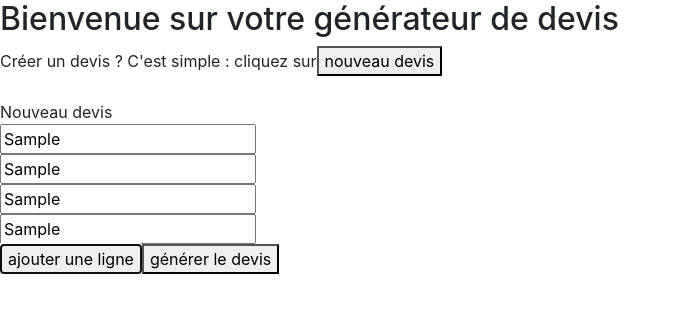
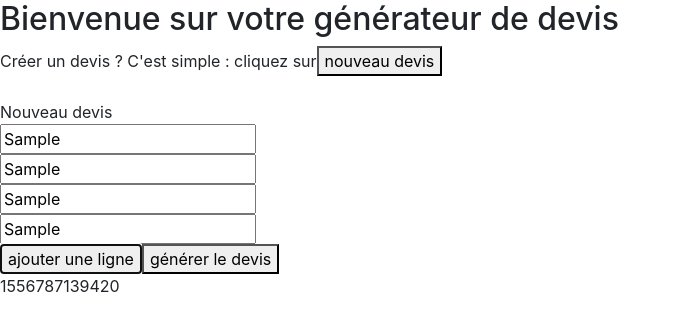
Before and after one commit to sandix34/Devis-generator-react, a React (Create React App) app: page / in a window 1280 px wide. Both pictures are taken after typing "Sample", "Sample", "Sample", "Sample" into the empty fields and a click on the button "ajouter une ligne". Shown: the top 330 px of the page, without its empty margins (0-681 px from the left). Built offline with nearby package versions, Linux system fonts and the light colour scheme.

Commit message:
Dynamically create instances of a component

```diff
--- a/src/components/EstimateForm.jsx
+++ b/src/components/EstimateForm.jsx
@@ -1,4 +1,5 @@
 import React, { Component } from 'react';
+import Item from './item';
 
 class EstimateForm extends Component {
     state = {
@@ -70,6 +71,7 @@
                     <input type="text" name="customerLastName" id="customerLastName" placeholder="nom" value={this.state.customerLastName} onChange={evt => this.handleChange(evt, 'customerLastName')} /> <br/>
                     <button onClick={ this.addItem }>ajouter une ligne</button>
                     <button type="submit">générer le devis</button>
+                    { Object.keys(this.state.items).map((itemId, index) => (<Item key={ index } item={this.state.items[itemId]} />)) }
                 </form>
             </>
         );
--- /dev/null
+++ b/src/components/item.jsx
@@ -0,0 +1,9 @@
+import React from 'react';
+
+const Item = (props) => {
+    return (
+        <div>{ props.item.id }</div>
+     );
+}
+
+export default Item;
```
